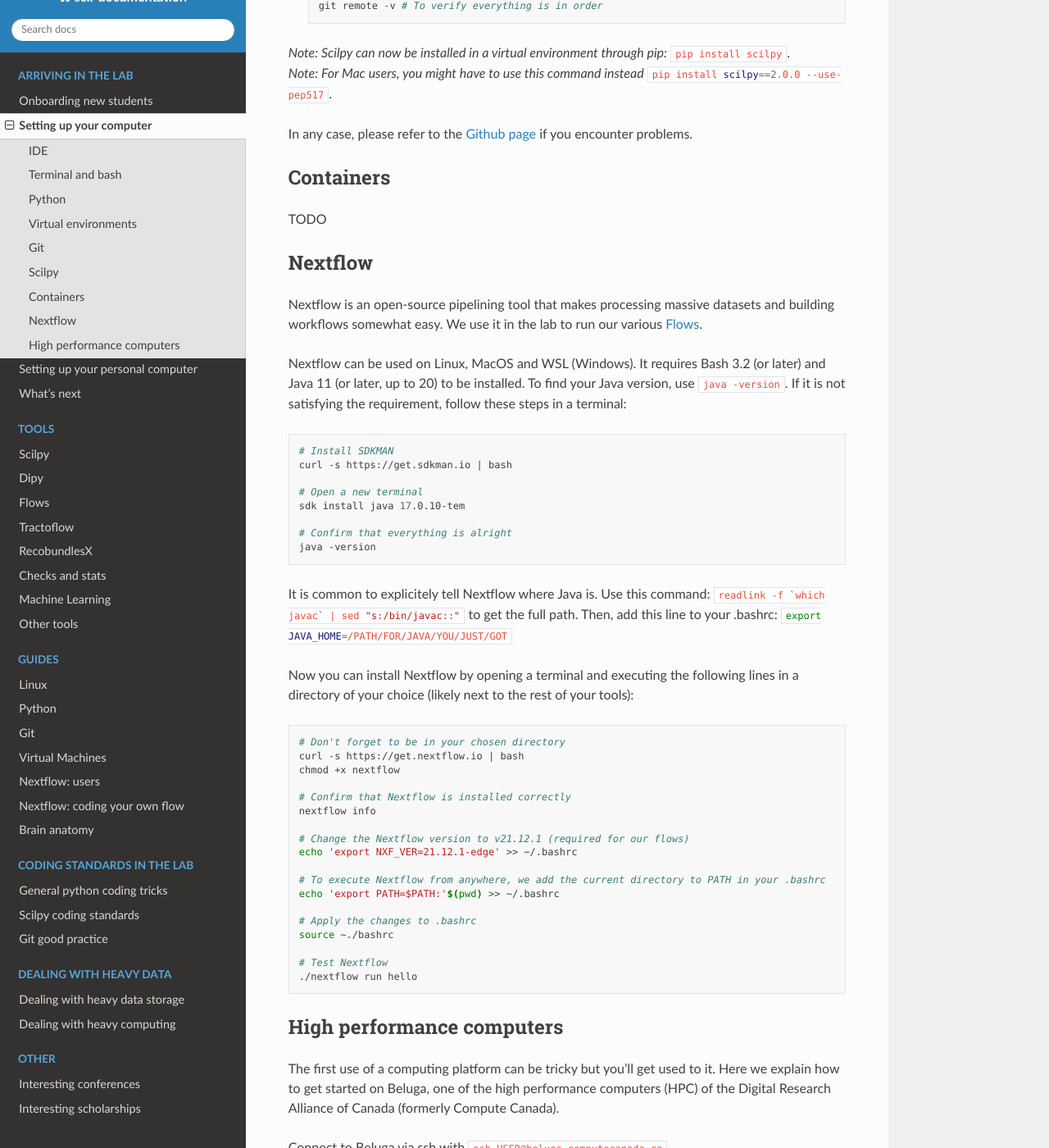
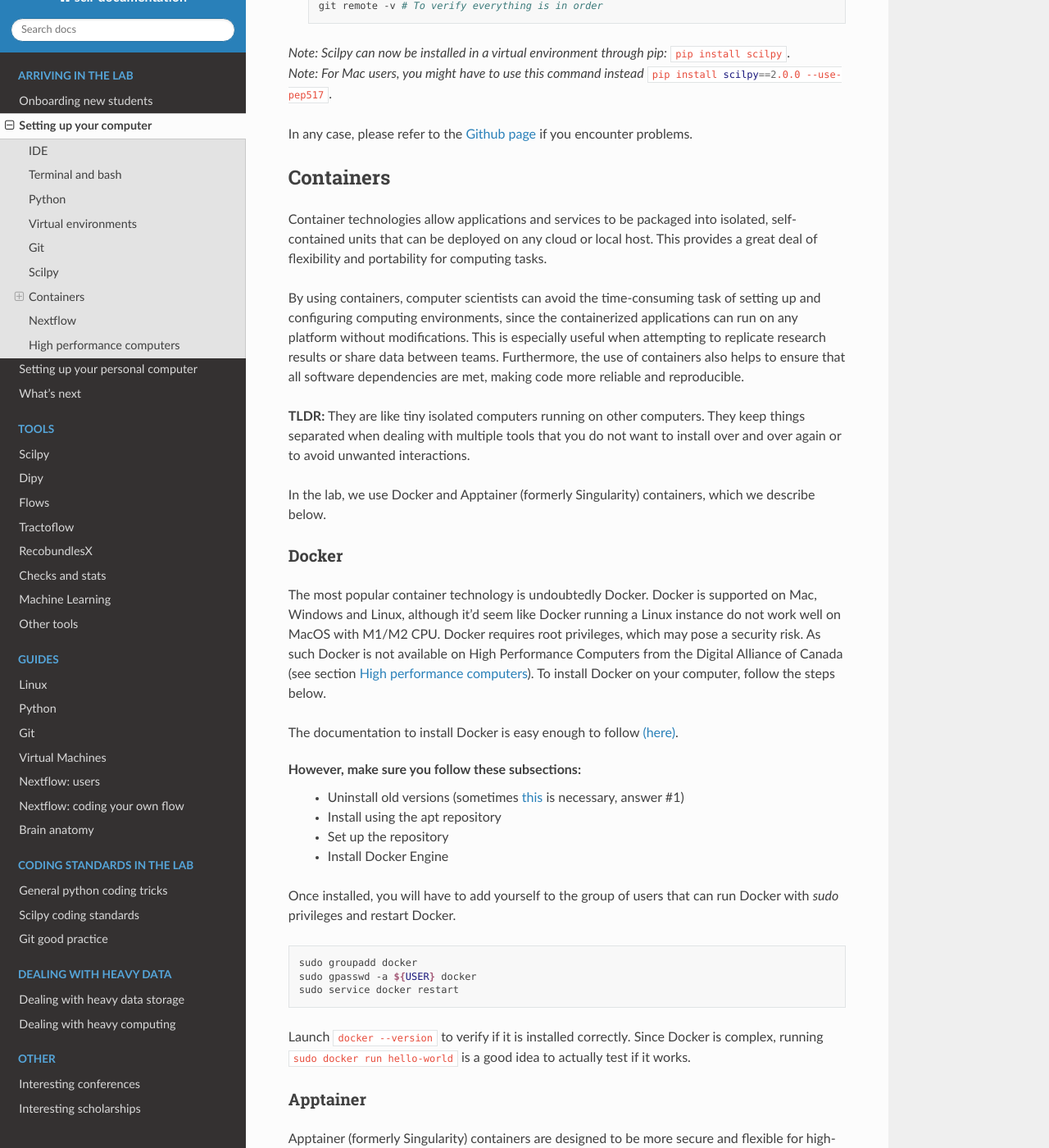
Before and after one commit to scilus/scil-documentation, a Sphinx documentation site: the page built from source/arriving/setup_computer.rst, in a window 1280 px wide and 1400 px high, scrolled down 3647 px. Shown: the whole window at 82% size. Built offline with Sphinx 7.4.7 and the Read the Docs theme 2.0.0, drawn with Linux system fonts in a browser that asks for light colours; some of the changed text lies outside the part shown.

Commit message:
[WIP] Add section on containers

```diff
--- a/source/arriving/setup_computer.rst
+++ b/source/arriving/setup_computer.rst
@@ -152,12 +152,63 @@ In any case, please refer to the `Github page <https://github.com/scilus/scilpy>
 Containers
 """"""""""
 
-TODO
+Container technologies allow applications and services to be packaged into isolated, self-contained units that can be deployed on any cloud or local host. This provides a great deal of flexibility and portability for computing tasks.
+
+By using containers, computer scientists can avoid the time-consuming task of setting up and configuring computing environments, since the containerized applications can run on any platform without modifications. This is especially useful when attempting to replicate research results or share data between teams. Furthermore, the use of containers also helps to ensure that all software dependencies are met, making code more reliable and reproducible.
+
+**TLDR:** They are like tiny isolated computers running on other computers. They keep things separated when dealing with multiple tools that you do not want to install over and over again or to avoid unwanted interactions.
+
+In the lab, we use Docker and Apptainer (formerly Singularity) containers, which we describe below.
+
+Docker
+------
+The most popular container technology is undoubtedly Docker. Docker is supported on Mac, Windows and Linux, although it'd seem like Docker running a Linux instance do not work well on MacOS with M1/M2 CPU. Docker requires root privileges, which may pose a security risk. As such Docker is not available on High Performance Computers from the Digital Alliance of Canada (see section :ref:`ref_highperfcomputer`). To install Docker on your computer, follow the steps below.
+
+The documentation to install Docker is easy enough to follow `(here) <https://docs.docker.com/engine/install/ubuntu>`__.
+
+However, make sure you follow these subsections:
+    - Uninstall old versions (sometimes `this <https://askubuntu.com/questions/935569/how-to-completely-uninstall-docker>`__ is necessary, answer #1)
+    - Install using the apt repository
+    - Set up the repository
+    - Install Docker Engine
+
+Once installed, you will have to add yourself to the group of users that can run Docker with *sudo* privileges and restart Docker.
+
+.. code-block:: bash
+
+    sudo groupadd docker
+    sudo gpasswd -a ${USER} docker
+    sudo service docker restart
+
+Launch :bash:`docker --version` to verify if it is installed correctly. Since Docker is complex, running :bash:`sudo docker run hello-world` is a good idea to actually test if it works.
+
+Apptainer
+---------
+
+Apptainer (formerly Singularity) containers are designed to be more secure and flexible for high-performance computing and scientific computing workloads. One key difference is that Apptainer containers can run without elevated privileges or root access, making them more suitable for multi-user and shared environment. Apptainer is particularly useful for saving a Docker container to a file which is then useable in High performance computers, without root privileges.
+
+*Do not try to install on MacOS*
+
+The easiest way to install Apptainer is via the official website `(here) <https://apptainer.org/docs/admin/main/installation.html#install-ubuntu-packages>`__.
+
+Otherwise, the documentation to install Apptainer is easy enough to follow `(here) <https://docs.sylabs.io/guides/3.0/user-guide/installation.html>`__.
+However, for Apptainer, make sure you follow these subsections:
+
+    - Install Dependencies (:bash:`sudo apt install` for Ubuntu)
+    - Install Go (change :bash:`export VERSION=1.11` to :bash:`export VERSION=1.13`)
+    - Download and install Apptainer from a release (change :bash:`export VERSION=3.0.3` to :bash:`export VERSION=3.7.4`)
+    - Compile Apptainer
+    - Source bash completion file
+
+Finally, you should be able to launch :bash:`singularity --version` to verify if it is installed correctly.
+
+If you plan on simply being a Scilpy users rather than a developper, using containers can offer a great alternative to manually installing Scilpy. Indeed, a container bundling all the dependencies required for running any flow (see section :ref:`ref_flow`) developped in the lab is available `here <https://hub.docker.com/r/scilus/scilus>`__.
+
 
 Nextflow
 """"""""
 
-Nextflow is an open-source pipelining tool that makes processing massive datasets and building workflows somewhat easy. We use it in the lab to run our various :ref:`ref_flow`.
+Nextflow is an open-source pipelining tool that makes processing massive datasets and building workflows somewhat easy. We use it in the lab to run our various :ref:`ref_flow`. If you know you will be running flows for your project, you'll first need to install Nextflow.
 
 Nextflow can be used on Linux, MacOS and WSL (Windows). It requires Bash 3.2 (or later) and Java 11 (or later, up to 20) to be installed. To find your Java version, use :bash:`java -version`. If it is not satisfying the requirement, follow these steps in a terminal:
 
--- a/source/guides/virtual_machines.rst
+++ b/source/guides/virtual_machines.rst
@@ -1,3 +1,5 @@
+.. _ref_virtualmachines:
+
 Virtual Machines
 ================
 
```
Also changed, not shown: other parts of source/arriving/setup_computer.rst (+2 -0 lines).
